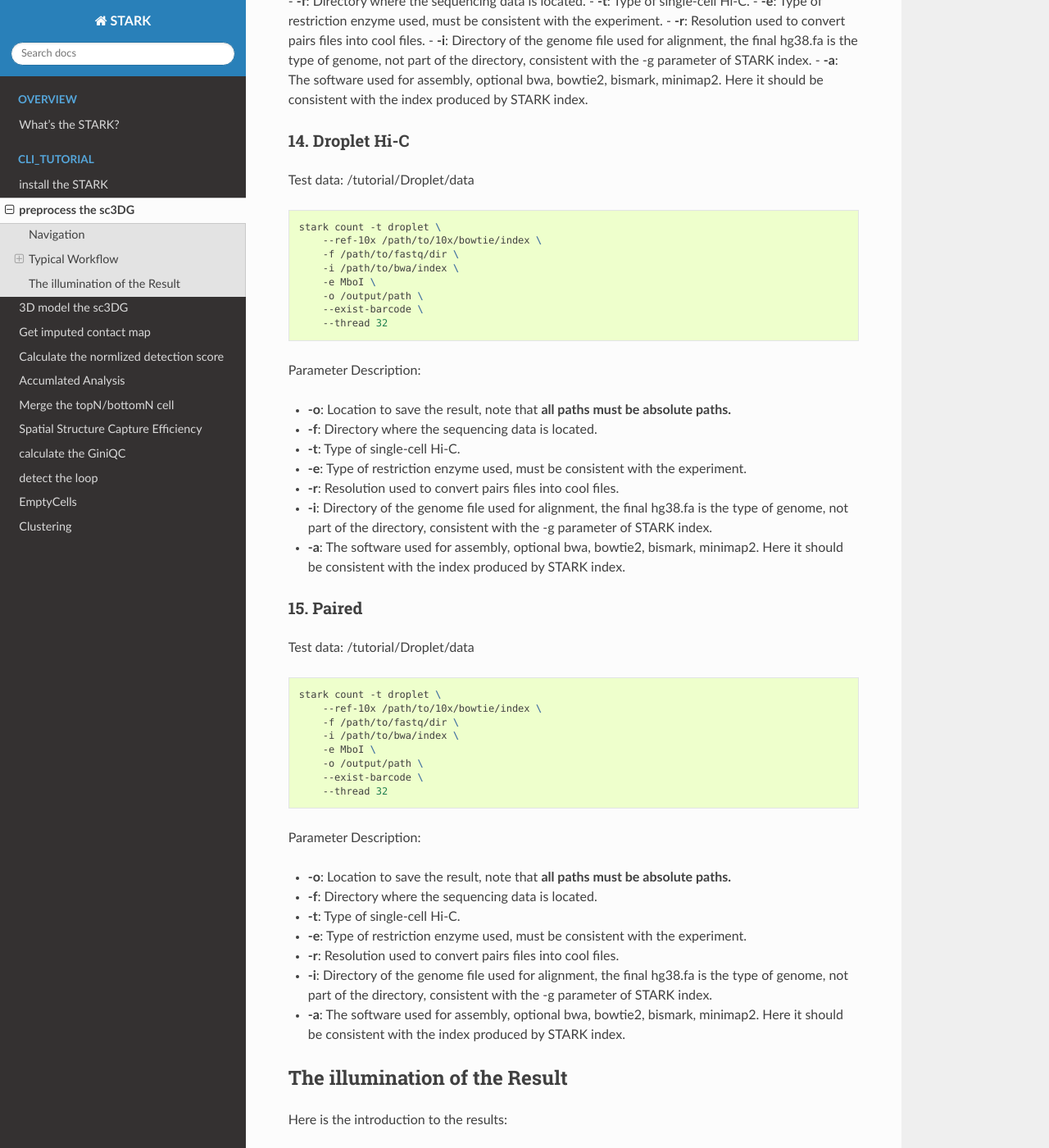
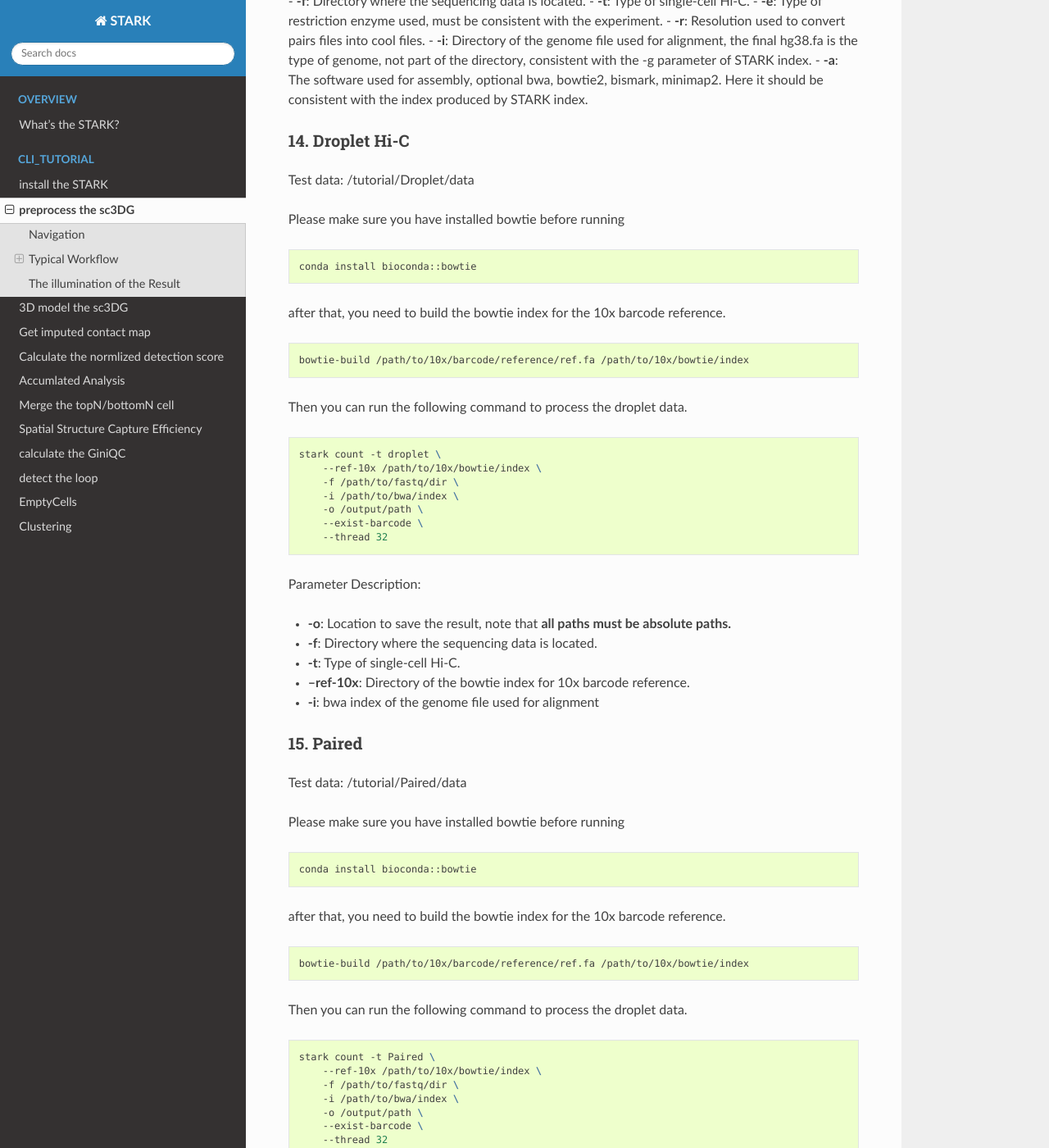
Before and after one commit to CCCKW/stark, a Sphinx documentation site: the page built from docs/source/count.rst, in a window 1280 px wide and 1400 px high, scrolled down 5566 px. Shown: the whole window at 82% size. Built offline with Sphinx 7.4.7 and the Read the Docs theme 3.1.0, drawn with Linux system fonts in a browser that asks for light colours; some of the changed text lies outside the part shown.

Commit message:
更新本地代码

```diff
--- a/docs/source/count.rst
+++ b/docs/source/count.rst
@@ -308,13 +308,29 @@ Parameter Description:
 
 Test data: /tutorial/Droplet/data
 
+Please make sure you have installed bowtie before running
+
+
+.. code-block:: bash
+
+    conda install bioconda::bowtie
+
+after that, you need to build the bowtie index for the 10x barcode reference.
+
+.. code-block:: bash
+
+    bowtie-build /path/to/10x/barcode/reference/ref.fa /path/to/10x/bowtie/index
+
+Then you can run the following command to process the droplet data.
+
+
+
 .. code-block:: bash
 
     stark count -t droplet \
         --ref-10x /path/to/10x/bowtie/index \
         -f /path/to/fastq/dir \
         -i /path/to/bwa/index \
-        -e MboI \
         -o /output/path \
         --exist-barcode \
         --thread 32
@@ -324,10 +340,8 @@ Parameter Description:
 - **-o**: Location to save the result, note that **all paths must be absolute paths.**
 - **-f**: Directory where the sequencing data is located.
 - **-t**: Type of single-cell Hi-C.
-- **-e**: Type of restriction enzyme used, must be consistent with the experiment.
-- **-r**: Resolution used to convert pairs files into cool files.
-- **-i**: Directory of the genome file used for alignment, the final hg38.fa is the type of genome, not part of the directory, consistent with the -g parameter of STARK index.
-- **-a**: The software used for assembly, optional bwa, bowtie2, bismark, minimap2. Here it should be consistent with the index produced by STARK index.
+- **--ref-10x**: Directory of the bowtie index for 10x barcode reference.
+- **-i**: bwa index of the genome file used for alignment
 
 
 .. _Paired:
@@ -335,15 +349,31 @@ Parameter Description:
 15. Paired
 ~~~~~~~~~
 
-Test data: /tutorial/Droplet/data
+Test data: /tutorial/Paired/data
+
+Please make sure you have installed bowtie before running
+
 
 .. code-block:: bash
 
-    stark count -t droplet \
+    conda install bioconda::bowtie
+
+after that, you need to build the bowtie index for the 10x barcode reference.
+
+.. code-block:: bash
+
+    bowtie-build /path/to/10x/barcode/reference/ref.fa /path/to/10x/bowtie/index
+
+Then you can run the following command to process the droplet data.
+
+
+
+.. code-block:: bash
+
+    stark count -t Paired \
         --ref-10x /path/to/10x/bowtie/index \
         -f /path/to/fastq/dir \
         -i /path/to/bwa/index \
-        -e MboI \
         -o /output/path \
         --exist-barcode \
         --thread 32
@@ -353,13 +383,8 @@ Parameter Description:
 - **-o**: Location to save the result, note that **all paths must be absolute paths.**
 - **-f**: Directory where the sequencing data is located.
 - **-t**: Type of single-cell Hi-C.
-- **-e**: Type of restriction enzyme used, must be consistent with the experiment.
-- **-r**: Resolution used to convert pairs files into cool files.
-- **-i**: Directory of the genome file used for alignment, the final hg38.fa is the type of genome, not part of the directory, consistent with the -g parameter of STARK index.
-- **-a**: The software used for assembly, optional bwa, bowtie2, bismark, minimap2. Here it should be consistent with the index produced by STARK index.
-
-
-
+- **--ref-10x**: Directory of the bowtie index for 10x barcode reference.
+- **-i**: bwa index of the genome file used for alignment
 
 
 
--- a/setup.py
+++ b/setup.py
@@ -470,7 +470,8 @@ setup(
                              'sc3dg.cooltools.cooltools.sandbox',
                              'sc3dg.samtools',
                              'sc3dg.bedtools',
-                             'sc3dg.bedtools.bin'
+                             'sc3dg.bedtools.bin',
+                              'sc3dg.hictools'  # 添加这一行
 
 
                              ],
@@ -519,6 +520,7 @@ setup(
             'fastp = sc3dg.utils.fastp_wrapper:main',
             'cutadapt = sc3dg.cutadapt.cli:main_cli',
             'bedtools = sc3dg.bedtools.bedtools_wrapper:main',
+            'hictools = sc3dg.hictools.hictools_wrapper:main',
 
         ]
     },
```
Also changed, not shown: 7 other files.
